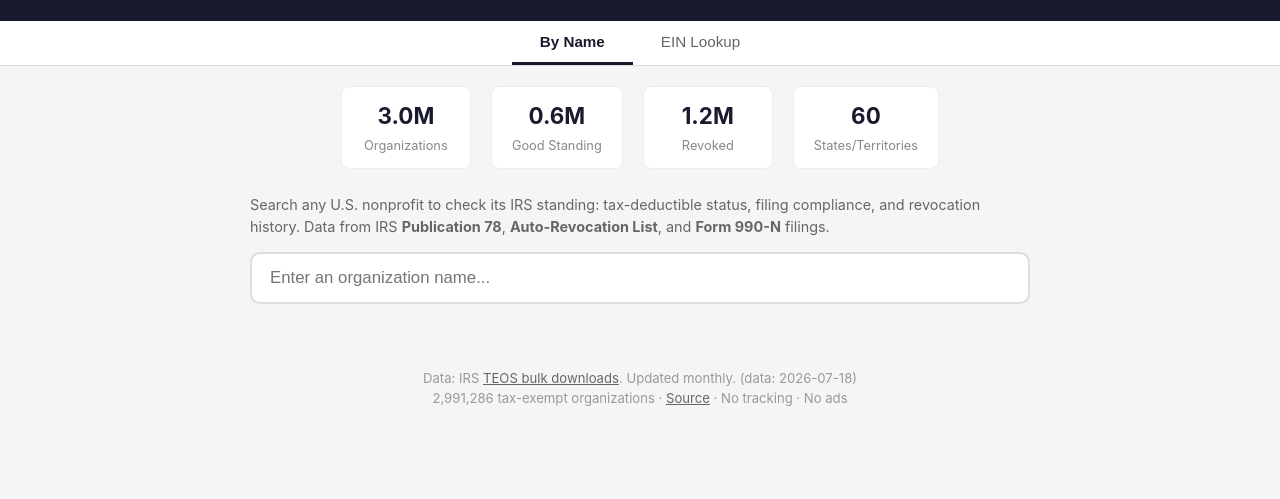
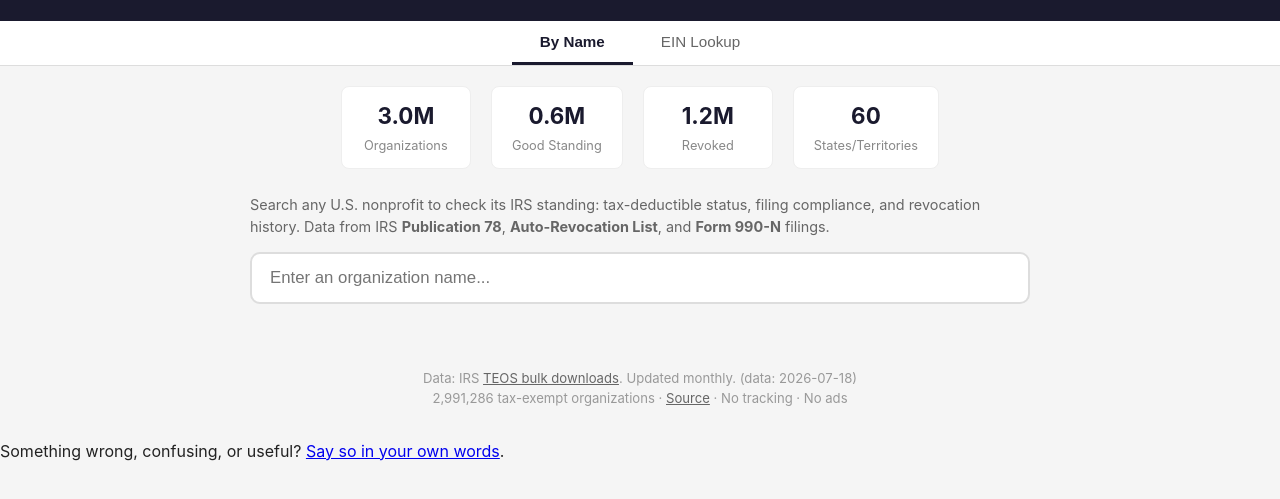
Before and after one commit to GreatTombProductions/nonprofit-check, a plain HTML site: page index.html in a window 1280 px wide. Shown: the part 99-598 px from the top of the page. Drawn offline with Linux system fonts and the light colour scheme.

Commit message:
Add a note for saying when something on this page looks wrong

```diff
--- a/index.html
+++ b/index.html
@@ -48,5 +48,6 @@
 </footer>
 
 <script src="app.js"></script>
+<p class="quest-board-feedback">Something wrong, confusing, or useful? <a href="https://greattombproductions.github.io/quest-board/?project=nonprofit-check#suggest" target="_blank" rel="noopener">Say so in your own words</a>.</p>
 </body>
 </html>
```
